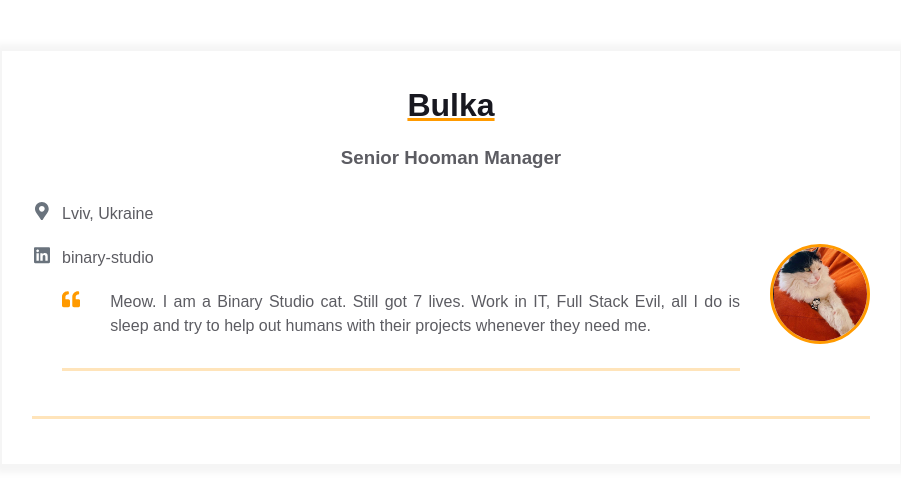
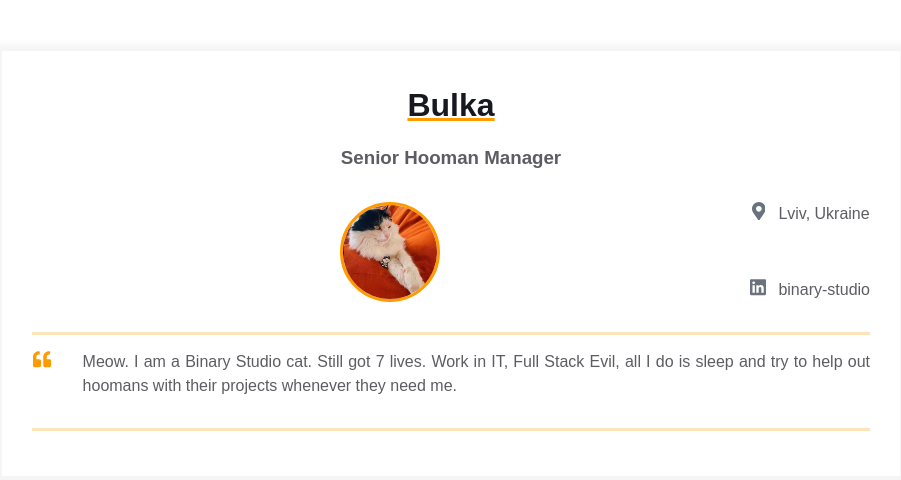
Before and after one commit to AndriyBorkovich/homepage, a plain HTML site: page index.html in a window 1280 px wide. Shown: the whole page, without its empty margins (189-1090 px from the left). Drawn offline with Linux system fonts and the light colour scheme.

Commit message:
Made another reorder

```diff
--- a/index.html
+++ b/index.html
@@ -15,6 +15,12 @@
             <h3 class="contact-info__sub-header">Senior Hooman Manager</h3>
 
             <div class="contact_info_container fh">
+              <div class="contact-info__block"></div>
+
+              <div class="contact-info__block contact-info__block--center">
+                <img class="contact-info__avatar" src="assets/cat.jpg" alt="Avatar">
+              </div>
+
               <div class="contact-info__block">
                 <a href="" rel="author" class="contact-info__item">
                   <div class="contact-info__item-icon-wrapper">
@@ -36,6 +42,11 @@
                   </div>
                   <span>binary-studio</span>
                 </a>
+              </div>
+
+            </div>
+          </div>
+        </div>
         <div class="container">
           <div class="resume__block">
             <div class="intro">
@@ -48,19 +59,9 @@
               </div>
               <p class="intro_text">Meow.
                 I am a Binary Studio cat. Still got 7 lives. Work in IT, Full Stack Evil,
-                        all I do is sleep and try to help out humans with their projects whenever
+                all I do is sleep and try to help out hoomans with their projects whenever
                 they need me.
               </p>
-                    </div>
-                  </div>
-                </div>
-              </div>
-
-              <div class="contact-info__block contact-info__block--center">
-                <img class="contact-info__avatar" src="assets/cat.jpg" alt="Avatar">
-              </div>
-
-              <div class="contact-info__block"></div>
             </div>
           </div>
         </div>
```
Lines whose indentation alone changed are shown as unchanged.
